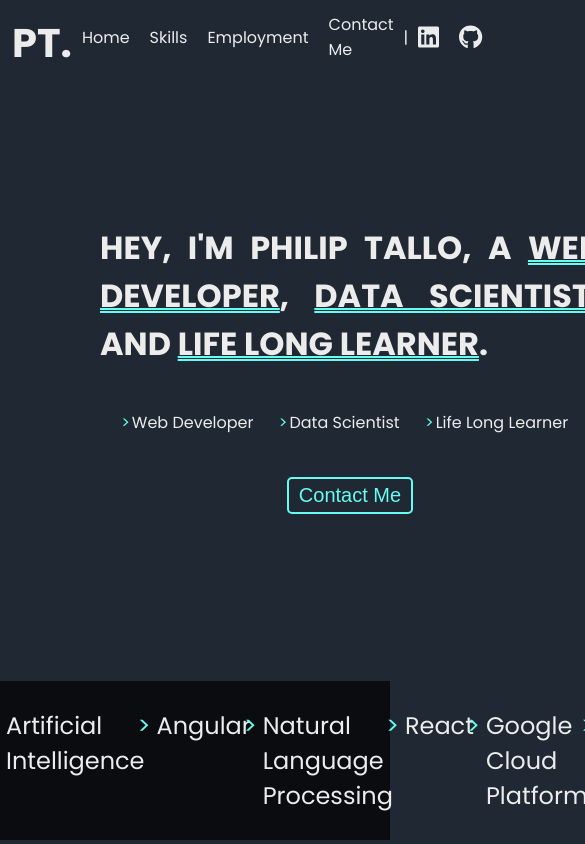
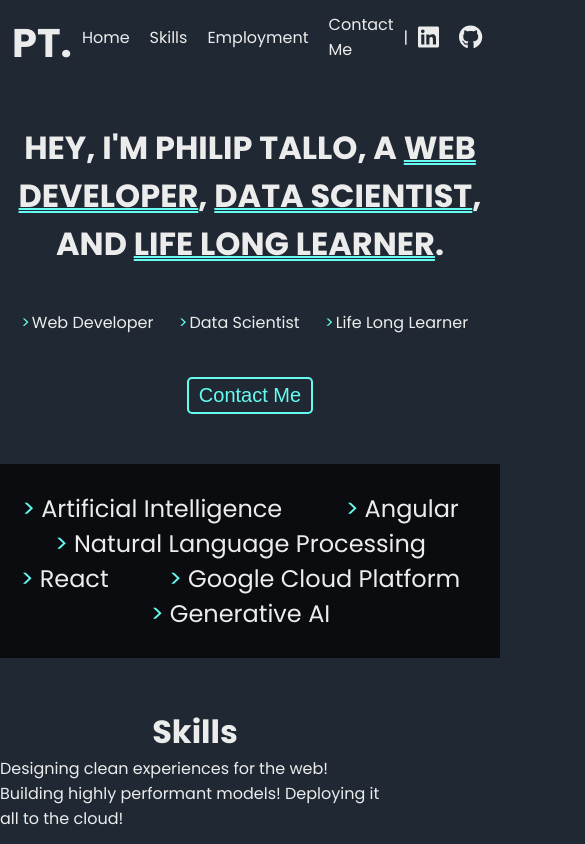
Before and after one commit to ptallo/personal_website, a React (Vite) app: page / in a window 390 px wide. Shown: the top 844 px of the page, 585 px wide, since content can reach past the window. Built offline with nearby package versions, Linux system fonts and the light colour scheme.

Commit message:
tweaked mobile friendly changes

```diff
--- a/src/components/HeroImage/HeroImage.scss
+++ b/src/components/HeroImage/HeroImage.scss
@@ -1,7 +1,6 @@
 @import "../../index.scss";
 
 .hero-image {
-    width: 100%;
     background-color: $background-color;
     position: relative;
 
@@ -13,7 +12,7 @@
 }
 
 .intro {
-    padding: 100px;
+    padding: 100px 0 0 0;
     margin: 0 0 0 auto;
     color: $text-color;
 
@@ -22,7 +21,7 @@
     align-items: center;
 
     h1 {
-        text-align: justify;
+        text-align: center;
         text-transform: uppercase;
         width: 500px;
     }
@@ -62,3 +61,13 @@
         background-color: $accent-color;
     }
 }
+
+@media only screen and (max-width: 1200px) {
+    .image-container img {
+        display: none;
+    }
+
+    .intro {
+        padding: 0;
+    }
+}
--- a/src/components/KeywordBar/KeywordBar.scss
+++ b/src/components/KeywordBar/KeywordBar.scss
@@ -1,18 +1,21 @@
 @import "../../index.scss";
 
 .keyword-bar {
-    width: 100%;
+    min-width: 500px;
+    padding: 0 50px;
     background-color: $background-color-2;
     padding: 1.7em 0;
 
     display: flex;
     flex-direction: row;
+    flex-wrap: wrap;
     justify-content: space-around;
 
     &>li {
         color: $text-color;
         font-size: 1.5em;
         padding: 0 0.25em;
+        margin: 0 20px;
     }
 
     &>li::marker {
--- a/src/index.scss
+++ b/src/index.scss
@@ -13,7 +13,6 @@ $accent-color-2: #45a29e;
 
 html, body {
     margin: 0px;
-    height: 100%;
 
     font-family: 'Poppins';
     background-color: $background-color;
```
